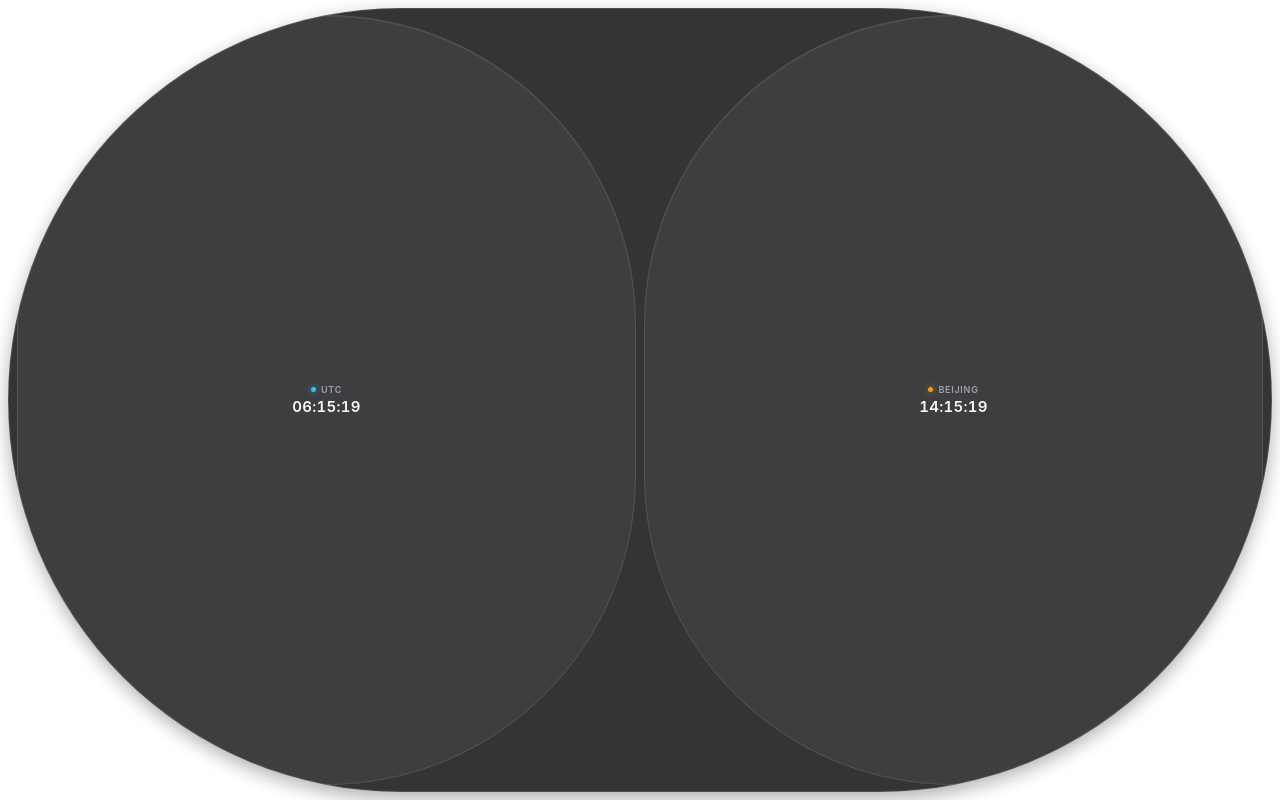
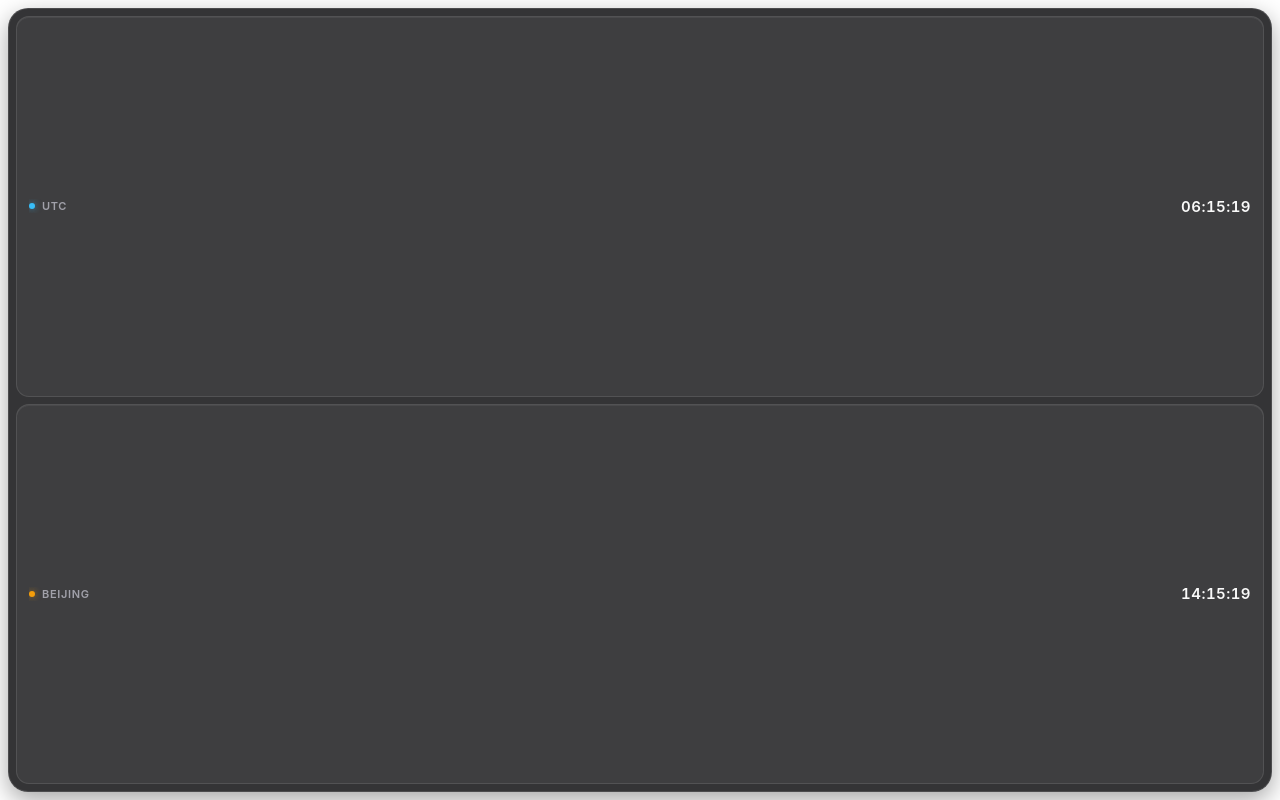
Before and after one commit to RavenRen-sh/clock-bubble, a plain HTML site: page src/index.html in a window 1280 px wide. Drawn offline with Linux system fonts and the light colour scheme.

Commit message:
style: switch clock layout to vertical stacked cards for full city names

```diff
--- a/src-tauri/tauri.conf.json
+++ b/src-tauri/tauri.conf.json
@@ -12,8 +12,8 @@
       {
         "label": "main",
         "title": "Clock Bubble",
-        "width": 268,
-        "height": 84,
+        "width": 246,
+        "height": 106,
         "decorations": false,
         "transparent": true,
         "alwaysOnTop": true,
--- a/src/index.html
+++ b/src/index.html
@@ -27,6 +27,7 @@
       justify-content: center;
     }
 
+    /* 调整为上下堆叠容器 */
     .bubble {
       inline-size: 100%;
       block-size: 100%;
@@ -34,14 +35,13 @@
       backdrop-filter: blur(16px);
       -webkit-backdrop-filter: blur(16px);
       border: 1px solid rgba(255, 255, 255, 0.12);
-      border-radius: 999px;
-      box-shadow: 0 6px 18px rgba(0, 0, 0, 0.32);
+      border-radius: 20px;
+      box-shadow: 0 8px 24px rgba(0, 0, 0, 0.35);
       display: flex;
-      align-items: center;
+      flex-direction: column;
       justify-content: space-between;
-      gap: 8px;
-      padding-inline: 8px;
-      padding-block: 6px;
+      gap: 7px;
+      padding: 7px;
       color: #f4f4f5;
       cursor: grab;
     }
@@ -50,36 +50,39 @@
       cursor: grabbing;
     }
 
-    /* 遵循 card 指南：语义化卡片容器，独立框体 */
+    /* 上下独立时钟卡片：左侧时区/城市名，右侧等宽时间 */
     .clock-card {
       flex: 1 1 0;
       min-inline-size: 0;
-      block-size: 100%;
+      inline-size: 100%;
       background: rgba(255, 255, 255, 0.05);
       border: 1px solid rgba(255, 255, 255, 0.1);
-      border-radius: 999px;
+      border-radius: 13px;
       box-shadow: inset 0 1px 0 rgba(255, 255, 255, 0.06);
       display: flex;
-      flex-direction: column;
       align-items: center;
-      justify-content: center;
-      padding-block: 4px;
-      padding-inline: 8px;
+      justify-content: space-between;
+      padding-inline: 12px;
       pointer-events: none;
       transition: background 0.15s ease, border-color 0.15s ease;
     }
 
-    .label-header {
+    .clock-card:hover {
+      background: rgba(255, 255, 255, 0.08);
+      border-color: rgba(255, 255, 255, 0.18);
+    }
+
+    .label-box {
       display: flex;
       align-items: center;
-      gap: 5px;
-      margin-block-end: 2px;
-      max-inline-size: 100%;
+      gap: 7px;
+      min-inline-size: 0;
+      overflow: hidden;
     }
 
     .indicator {
-      inline-size: 5px;
-      block-size: 5px;
+      inline-size: 6px;
+      block-size: 6px;
       border-radius: 50%;
       flex-shrink: 0;
     }
@@ -95,9 +98,9 @@
     }
 
     .label {
-      font-size: 9px;
+      font-size: 11px;
       font-weight: 600;
-      letter-spacing: 0.08em;
+      letter-spacing: 0.06em;
       color: #a1a1aa;
       text-transform: uppercase;
       white-space: nowrap;
@@ -109,25 +112,27 @@
       font-size: 15px;
       font-weight: 600;
       font-variant-numeric: tabular-nums;
-      letter-spacing: 0.02em;
+      letter-spacing: 0.03em;
       color: #fafafa;
+      flex-shrink: 0;
+      margin-inline-start: 10px;
     }
   </style>
 </head>
 <body>
   <main class="bubble" data-tauri-drag-region>
-    <!-- 本地时钟卡片 -->
+    <!-- 本地时钟卡片（上一行） -->
     <article class="clock-card">
-      <header class="label-header">
+      <header class="label-box">
         <span class="indicator local-indicator" aria-hidden="true"></span>
         <span class="label" id="local-label">LOCAL</span>
       </header>
       <time class="time" id="local-time">--:--:--</time>
     </article>
 
-    <!-- 北京时钟卡片 -->
+    <!-- 北京时钟卡片（下一行） -->
     <article class="clock-card">
-      <header class="label-header">
+      <header class="label-box">
         <span class="indicator beijing-indicator" aria-hidden="true"></span>
         <span class="label">BEIJING</span>
       </header>
```
